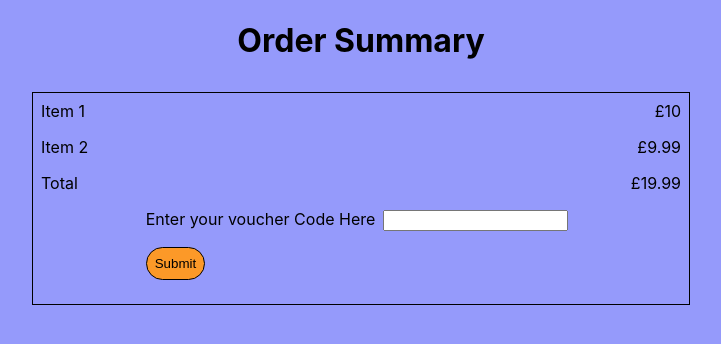
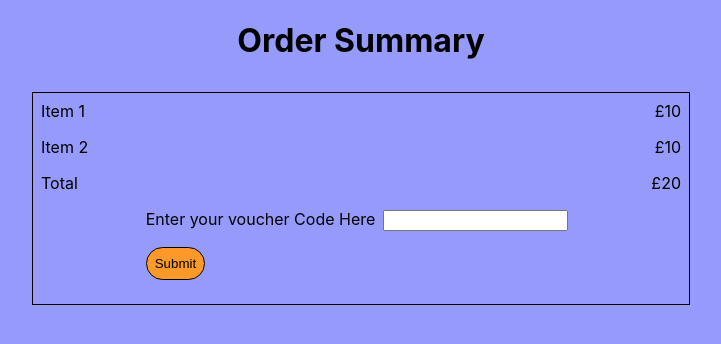
Before and after one commit to naomi-sharif/voucher-app, a React (Create React App) app: page / in a window 1280 px wide. Shown: the top 344 px of the page, without its empty margins (279-1000 px from the left). Built offline with nearby package versions, Linux system fonts and the light colour scheme.

Commit message:
set up discount functionality

```diff
--- a/src/OrderSummary.jsx
+++ b/src/OrderSummary.jsx
@@ -1,4 +1,6 @@
+import {useState} from 'react';
 import styled from 'styled-components';
+
 import { VoucherForm } from './VoucherForm';
 
 const Heading = styled.h1`
@@ -42,17 +44,27 @@ const ListItem = styled.li`
 
 
 export const OrderSummary = () => {
+
+    const [discount, setDiscount] = useState(0);
+
+    const addDiscount = voucherCode => {
+        if(voucherCode === "HALFPRICE"){
+            setDiscount(0.5);
+        }
+        return
+    }
+
     return (
         <FlexContainer>
             <Heading>Order Summary</Heading>
             <OrderSummaryContainer>
                 <List>
                     <ListItemContainer><ListItem>Item 1</ListItem><ListItem>£10</ListItem></ListItemContainer>
-                    <ListItemContainer><ListItem>Item 2</ListItem><ListItem>£9.99</ListItem></ListItemContainer>
-                    <ListItemContainer><ListItem>Total</ListItem><ListItem>£19.99</ListItem></ListItemContainer>
+                    <ListItemContainer><ListItem>Item 2</ListItem><ListItem>£10</ListItem></ListItemContainer>
+                    <ListItemContainer><ListItem>Total</ListItem><ListItem>£{20 * (1 - discount)}</ListItem></ListItemContainer>
                 </List>
-                <VoucherForm />
-            </OrderSummaryContainer>
+                <VoucherForm determineDiscount={addDiscount} />
+            </OrderSummaryContainer >
         </FlexContainer>
     )
 }
--- a/src/VoucherForm.jsx
+++ b/src/VoucherForm.jsx
@@ -22,7 +22,7 @@ const SubmitButton = styled.input`
 
 
 
-export const VoucherForm = () => {
+export const VoucherForm = ({determineDiscount}) => {
 
     const [inputValue, setInputValue] = useState();
     const [errorMessage, setErrorMessage] = useState("");
@@ -30,9 +30,12 @@ export const VoucherForm = () => {
     const onSubmit = (e) => {
         e.preventDefault();
         if(inputValue === undefined) {
-            setErrorMessage("Please enter some text")
+            setErrorMessage("Please enter some text");
+            return;
         }
+        determineDiscount(inputValue);
         setInputValue("");
+        setErrorMessage("");
     }
 
     return (
```
